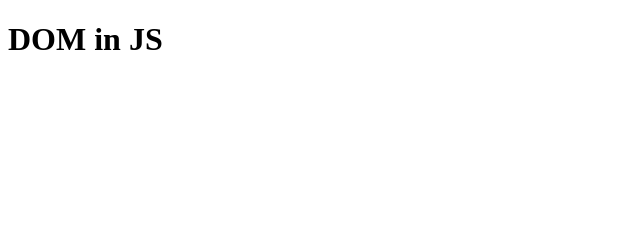
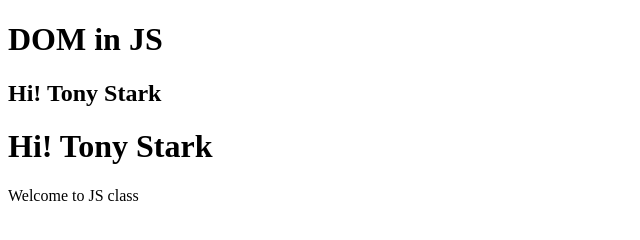
Before and after one commit to vennala-praveen/javascriptseries, a plain HTML site: page DOM/index.html in a window 1280 px wide. Shown: the whole page, without its empty margins (0-640 px from the left). Drawn offline with Linux system fonts and the light colour scheme.

Commit message:
dom added

```diff
--- a/DOM/index.html
+++ b/DOM/index.html
@@ -8,9 +8,21 @@
 <body>
     <h1>DOM in JS</h1>
 
+    <h2 id="demo">Hi! Tony Stark</h2>
+
     <script>
+        let x = document.getElementById("demo");
+        console.log(x);
+    </script>
 
+        <div class="demo1">
+            <h1>Hi! Tony Stark</h1>
+            <p>Welcome to JS class</p>
+        </div>
 
-    </script>
+        <script>
+            let y = document.getElementsByClassName("demo1");
+            console.log(y);
+        </script>
 </body>
 </html>
```
Also changed, not shown: js-doc.txt.
